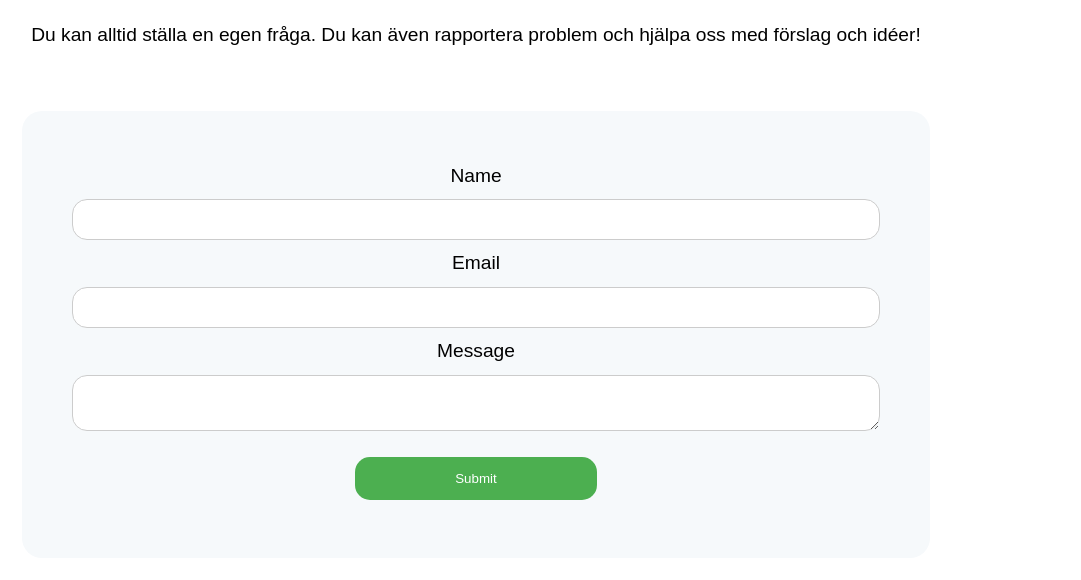
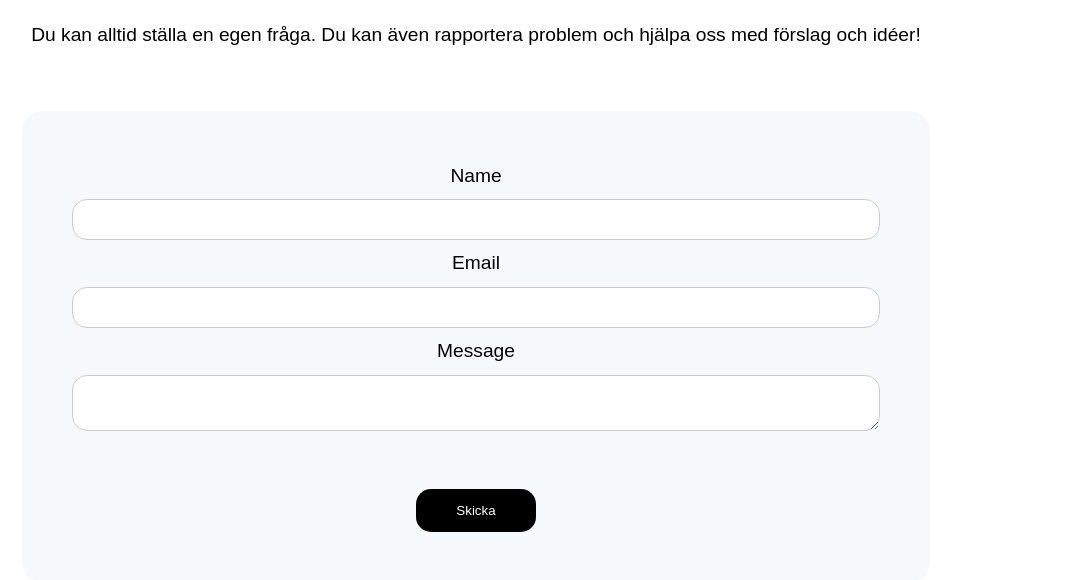
Before and after one commit to johntonnang/weather-app, a plain HTML site: page contact.html in a window 1280 px wide. Shown: the part 220-800 px from the top of the page, without its empty margins (164-1245 px from the left). Drawn offline with Linux system fonts and the light colour scheme.

Commit message:
contact.html Nya(använd denna)

```diff
--- a/contact.html
+++ b/contact.html
@@ -51,7 +51,7 @@
                         <input type="text" id="email" name="email" value="">
                         <label for="name">Message</label>
                         <textarea type="text" id="name" name="name"></textarea>
-                        <input type="submit" value="Submit">
+                        <input type="submit" value="Skicka">
                     </form>
                 </div>
             </div>
--- a/styles.css
+++ b/styles.css
@@ -353,11 +353,11 @@ input[type=text] {
 }
 
 input[type=submit] {
-  width: 30%;
-  background-color: #4CAF50;
+  width: auto;
+  background-color: #000000;
   color: white;
-  padding: 14px 20px;
-  margin: 8px 0;
+  padding: 14px 40px;
+  margin-top: 40px;
   border: none;
   border-radius: 15px;
   cursor: pointer;
```
